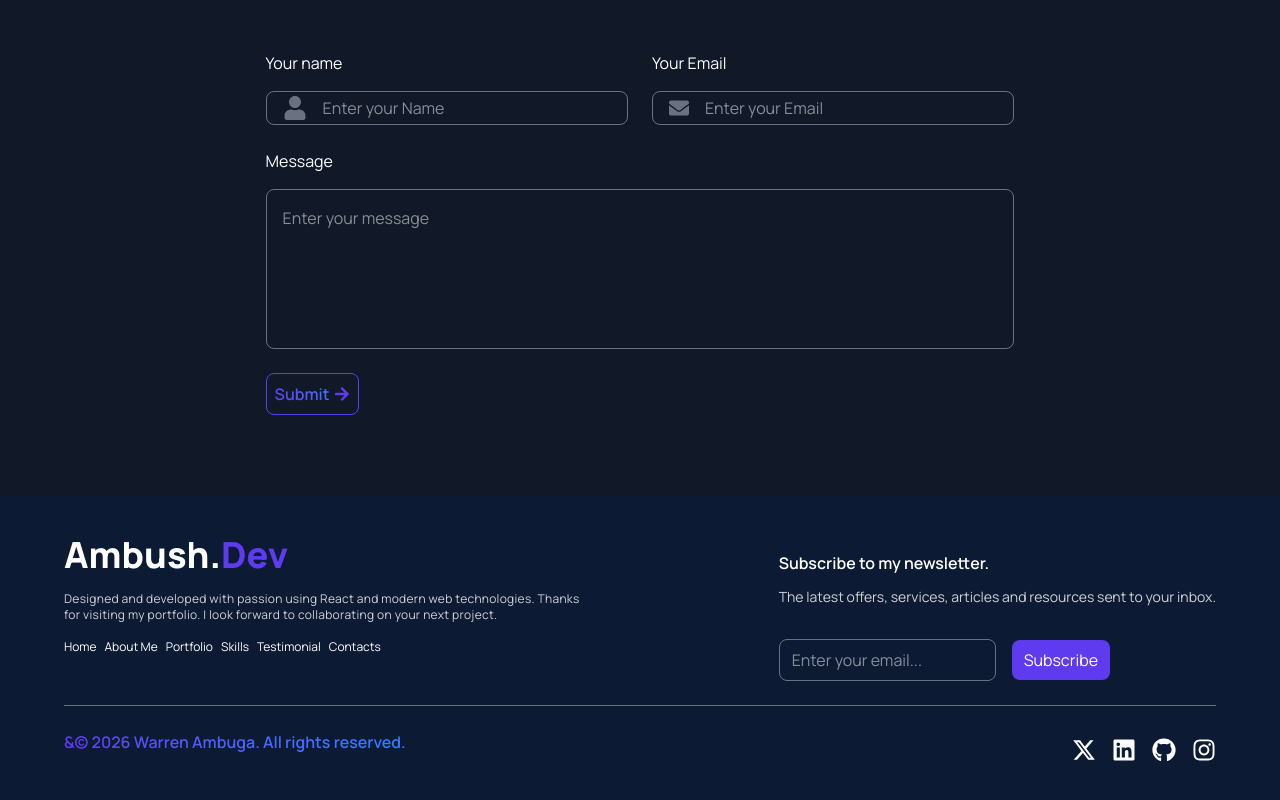
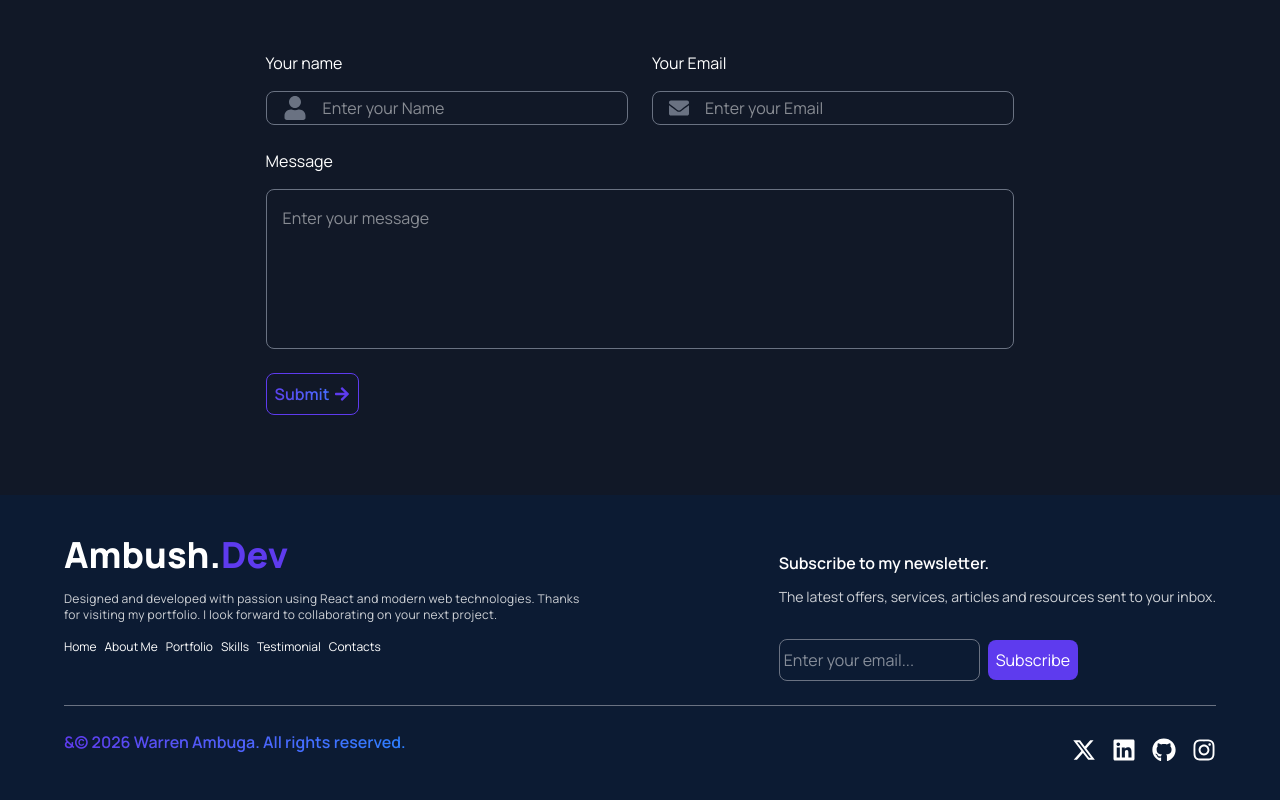
Before and after one commit to Ambush08/my-portfolio, a React (Vite) app in the folder portfolio/: page / in a window 1280 px wide. Shown: the part 4503-5303 px from the top of the page. Built offline with nearby package versions, Linux system fonts and the light colour scheme.

Commit message:
Reduce gap in newsletter card

```diff
--- a/portfolio/src/Components/Footer.jsx
+++ b/portfolio/src/Components/Footer.jsx
@@ -61,7 +61,7 @@ const Footer = () => {
         </motion.div>
 
         <motion.div
-          initial={{x:50, opacity:0}}
+          initial={{x:20, opacity:0}}
           whileInView={{x:0, opacity:1}}
           transition={{duration: 0.8}}
 
@@ -73,15 +73,15 @@ const Footer = () => {
               inbox.
             </p>
           </div>
-            <form action="" onSubmit={handleSubmit} className="flex items-center gap-4">
+            <form action="" onSubmit={handleSubmit} className="flex items-center gap-2">
               <input
-              className="border-1 border-gray-500 px-3 py-2 rounded-lg focus:outline-0"
+              className="border-1 border-gray-500 px-1 py-2 rounded-lg focus:outline-0"
               type="email"
               name="email"
               placeholder="Enter your email..."
               required
             />
-            <button type="submit" className="bg-primary px-3 py-2 rounded-lg cursor-pointer">
+            <button type="submit" className="bg-primary px-2 py-2 rounded-lg cursor-pointer">
               Subscribe
             </button>
             </form>
@@ -89,7 +89,7 @@ const Footer = () => {
       </div>
 
       <motion.div
-        initial={{x:-50, opacity:0}}
+        initial={{x:-20, opacity:0}}
         whileInView={{x:0, opacity:1}}
         transition={{duration: 0.8}}
 
```
